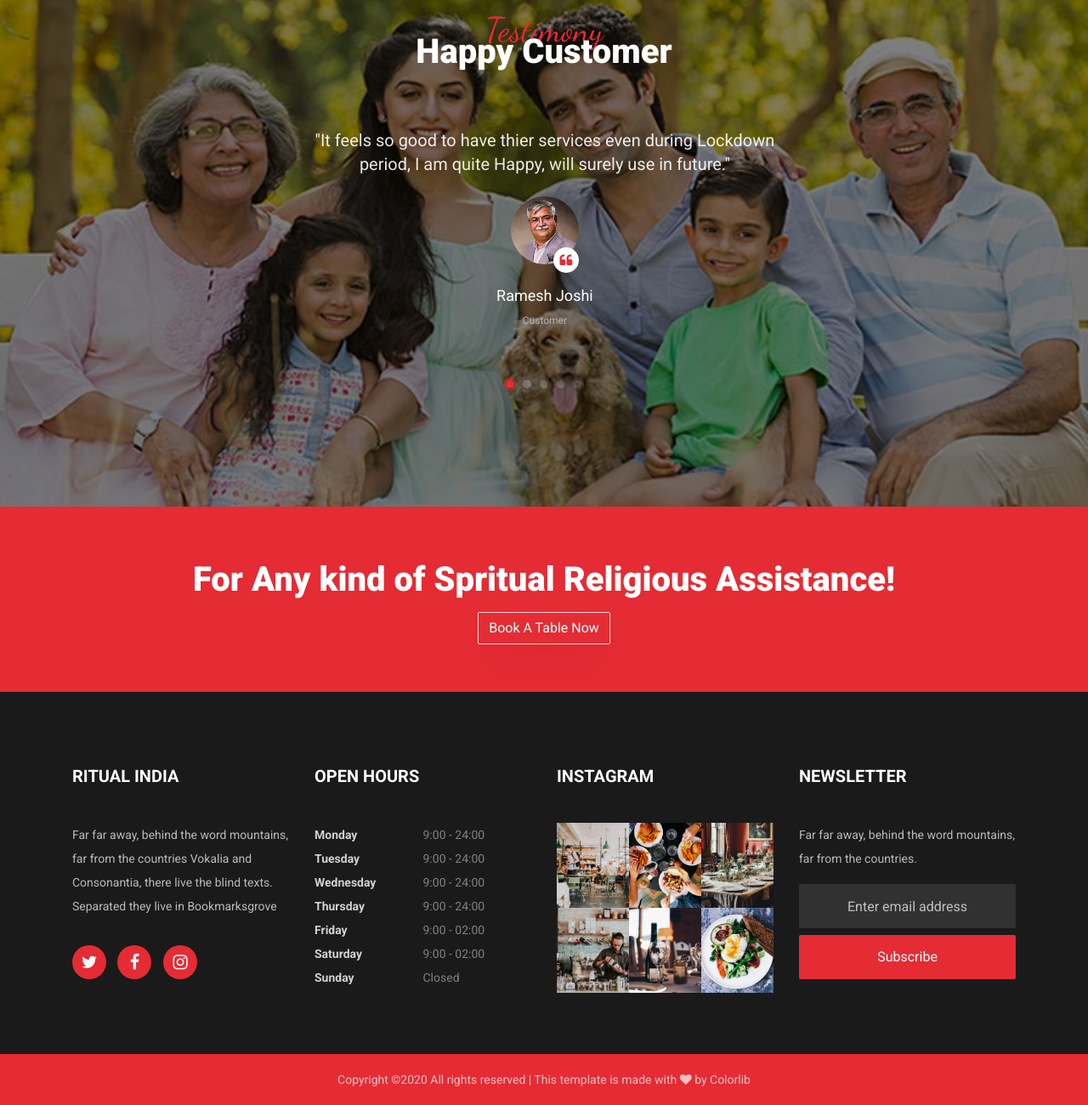
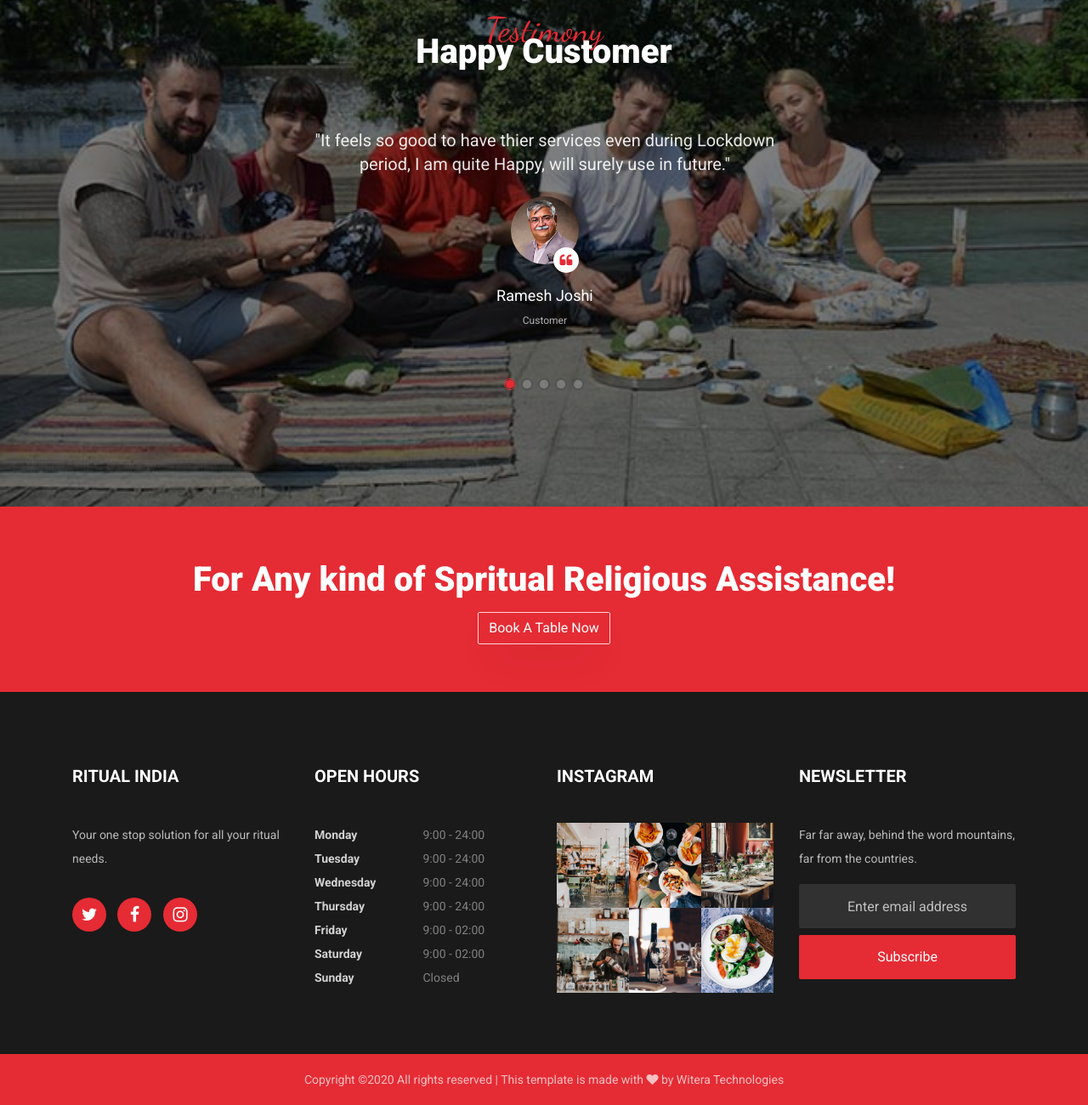
Before and after one commit to LokeshKarki/Ritual_India, a plain HTML site: page index.html in a window 1280 px wide. Shown: the part 2351-3651 px from the top of the page at 85% size. Drawn offline with Linux system fonts and the light colour scheme; some packages are replaced by stand-ins of ours; no server answers; grey boxes are pictures that could not be loaded.

Commit message:
more edits

```diff
--- a/index.html
+++ b/index.html
@@ -577,7 +577,7 @@
 			</div>
 		</div>
 	</section>
-	<section class="ftco-section testimony-section" style="background-image: url(images/bg_5.jpg);">
+	<section class="ftco-section testimony-section" style="background-image: url(images/fam.jpg);">
 		<div class="overlay"></div>
 		<div class="container">
 			<div class="row justify-content-center mb-3 pb-2">
@@ -833,7 +833,7 @@
 				<div class="col-md-6 col-lg-3">
 					<div class="ftco-footer-widget mb-4">
 						<h2 class="ftco-heading-2">Ritual India</h2>
-						<p>Far far away, behind the word mountains, far from the countries Vokalia and Consonantia, there live the blind texts. Separated they live in Bookmarksgrove</p>
+						<p>Your one stop solution for all your ritual needs.</p>
 						<ul class="ftco-footer-social list-unstyled float-md-left float-lft mt-3">
 							<li class="ftco-animate"><a href="#"><span class="fa fa-twitter"></span></a></li>
 							<li class="ftco-animate"><a href="#"><span class="fa fa-facebook"></span></a></li>
@@ -895,7 +895,7 @@
 				<div class="col-md-12 text-center">
 
 					<p class="mb-0"><!-- Link back to Colorlib can't be removed. Template is licensed under CC BY 3.0. -->
-						Copyright &copy;<script>document.write(new Date().getFullYear());</script> All rights reserved | This template is made with <i class="fa fa-heart" aria-hidden="true"></i> by <a href="https://colorlib.com" target="_blank">Colorlib</a>
+						Copyright &copy;<script>document.write(new Date().getFullYear());</script> All rights reserved | This template is made with <i class="fa fa-heart" aria-hidden="true"></i>  by <a href="https://witera.tech/" target="_blank">Witera Technologies</a>
 						<!-- Link back to Colorlib can't be removed. Template is licensed under CC BY 3.0. --></p>
 					</div>
 				</div>
```
Also changed, not shown: images/fam.jpg (added).
